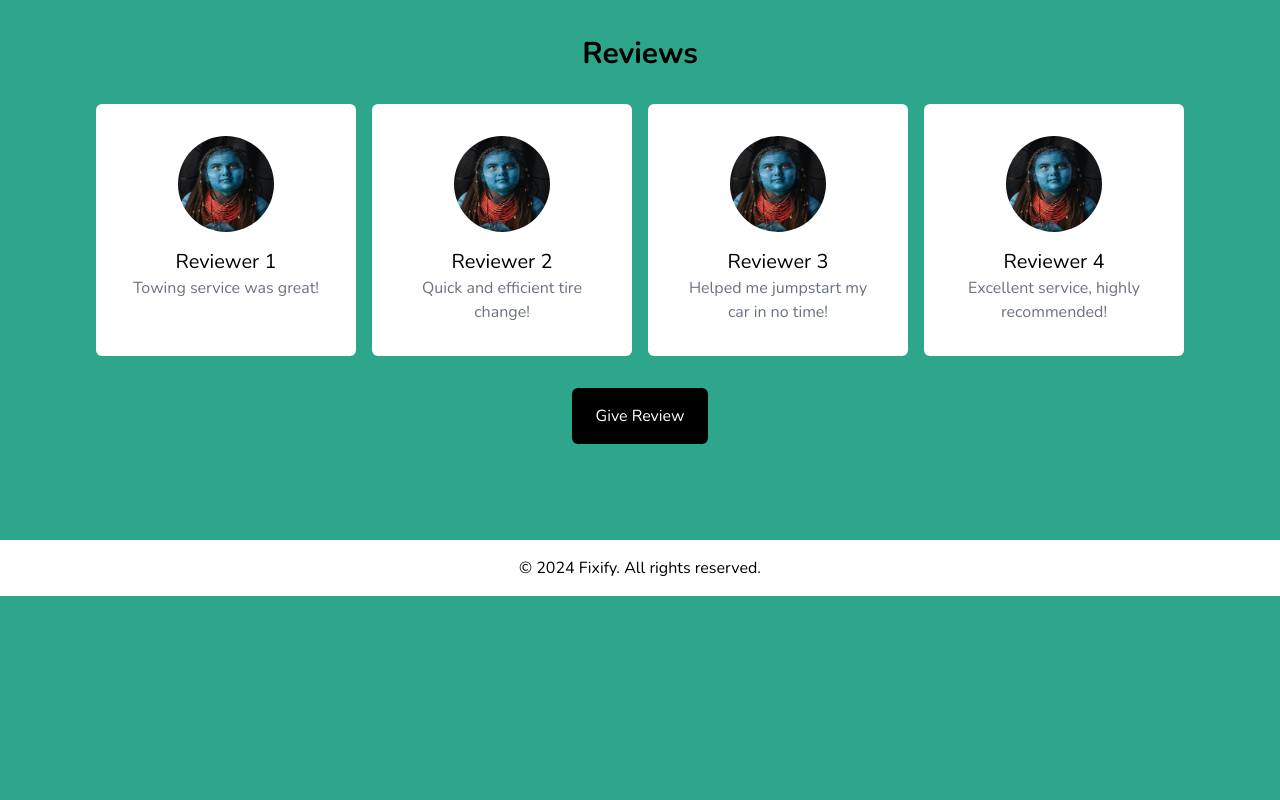
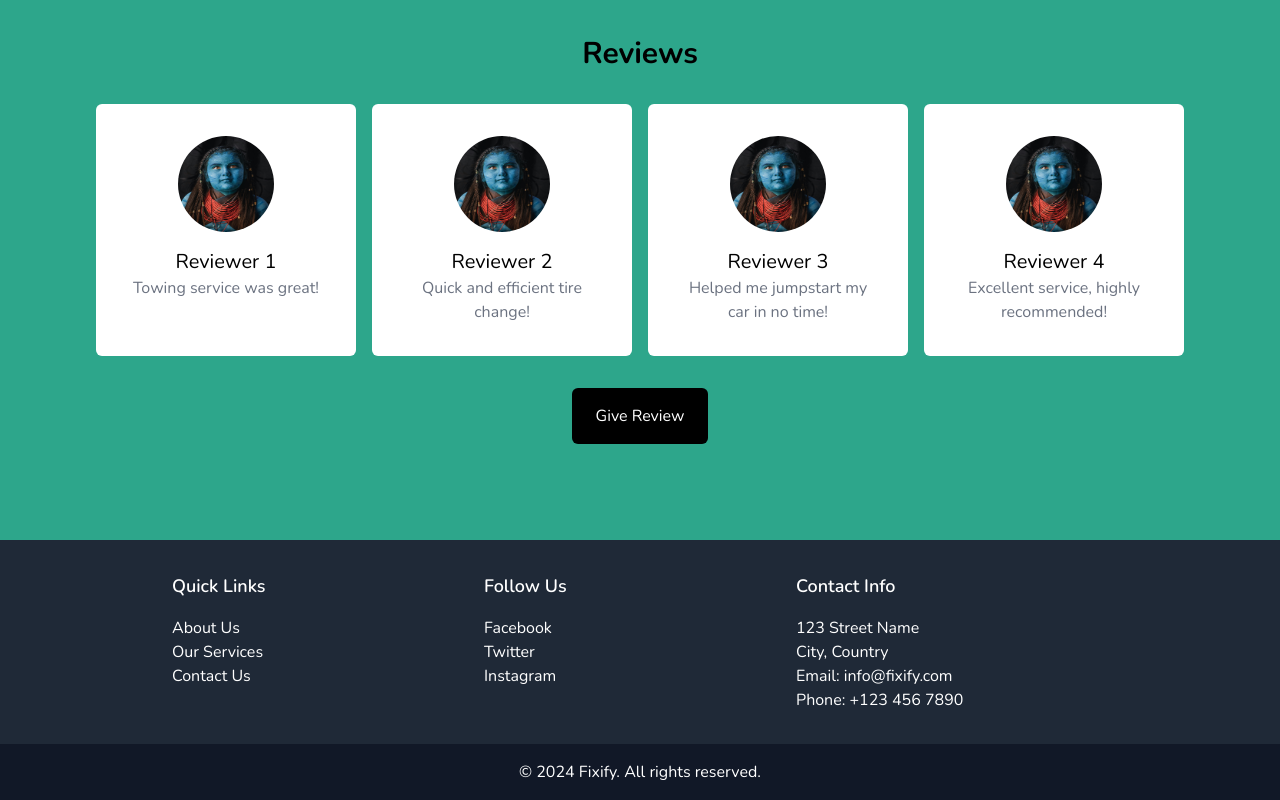
Before and after one commit to Eliud254/Fixify, a React (Vite) app in the folder fixify-frontend/: page / in a window 1280 px wide. Shown: the part 2292-3092 px from the top of the page. Before the commit the page ends 2888 px from the top, so only its background shows below. Built offline with nearby package versions, Linux system fonts and the light colour scheme.

Commit message:
Footer done

```diff
--- a/fixify-frontend/src/components/Footer.jsx
+++ b/fixify-frontend/src/components/Footer.jsx
@@ -1,12 +1,41 @@
 // eslint-disable-next-line no-unused-vars
-import React from 'react'
+import React from 'react';
 
 const Footer = () => {
   return (
-    <footer className="bg-white p-4 text-center">
-      <p>&copy; {new Date().getFullYear()} Fixify. All rights reserved.</p>
+    <footer className="bg-gray-800 text-white">
+      <div className="container mx-auto py-8 px-4">
+        <div className="flex flex-wrap justify-center">
+          <div className="w-full md:w-1/3 lg:w-1/4 mb-8 md:mb-0">
+            <h4 className="text-lg font-semibold mb-4">Quick Links</h4>
+            <ul className="list-none">
+              <li><a href="/about" className="hover:text-gray-400">About Us</a></li>
+              <li><a href="/services" className="hover:text-gray-400">Our Services</a></li>
+              <li><a href="/contact" className="hover:text-gray-400">Contact Us</a></li>
+            </ul>
+          </div>
+          <div className="w-full md:w-1/3 lg:w-1/4 mb-8 md:mb-0">
+            <h4 className="text-lg font-semibold mb-4">Follow Us</h4>
+            <ul className="list-none">
+              <li><a href="#" className="hover:text-gray-400">Facebook</a></li>
+              <li><a href="#" className="hover:text-gray-400">Twitter</a></li>
+              <li><a href="#" className="hover:text-gray-400">Instagram</a></li>
+            </ul>
+          </div>
+          <div className="w-full md:w-1/3 lg:w-1/4 mb-8 md:mb-0">
+            <h4 className="text-lg font-semibold mb-4">Contact Info</h4>
+            <p>123 Street Name</p>
+            <p>City, Country</p>
+            <p>Email: info@fixify.com</p>
+            <p>Phone: +123 456 7890</p>
+          </div>
+        </div>
+      </div>
+      <div className="bg-gray-900 text-center py-4">
+        <p>&copy; {new Date().getFullYear()} Fixify. All rights reserved.</p>
+      </div>
     </footer>
-  )
-}
+  );
+};
 
-export default Footer
+export default Footer;
```
